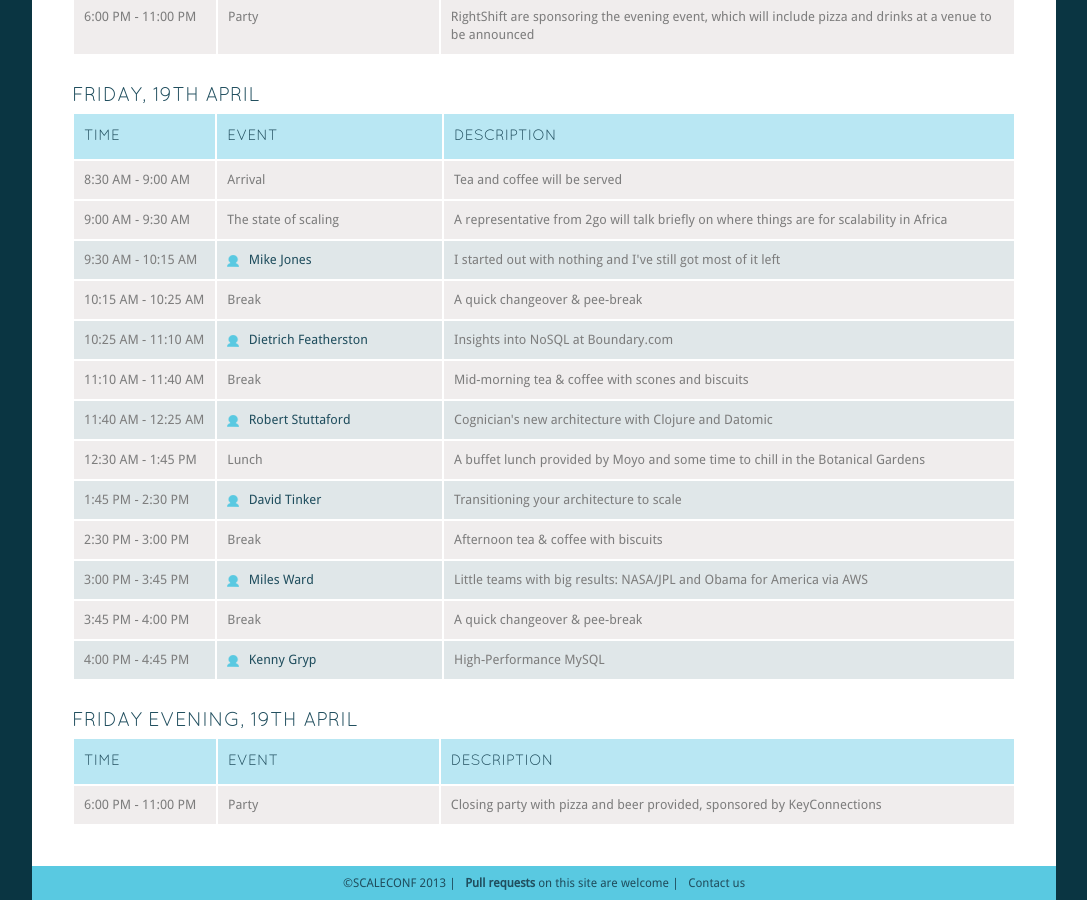
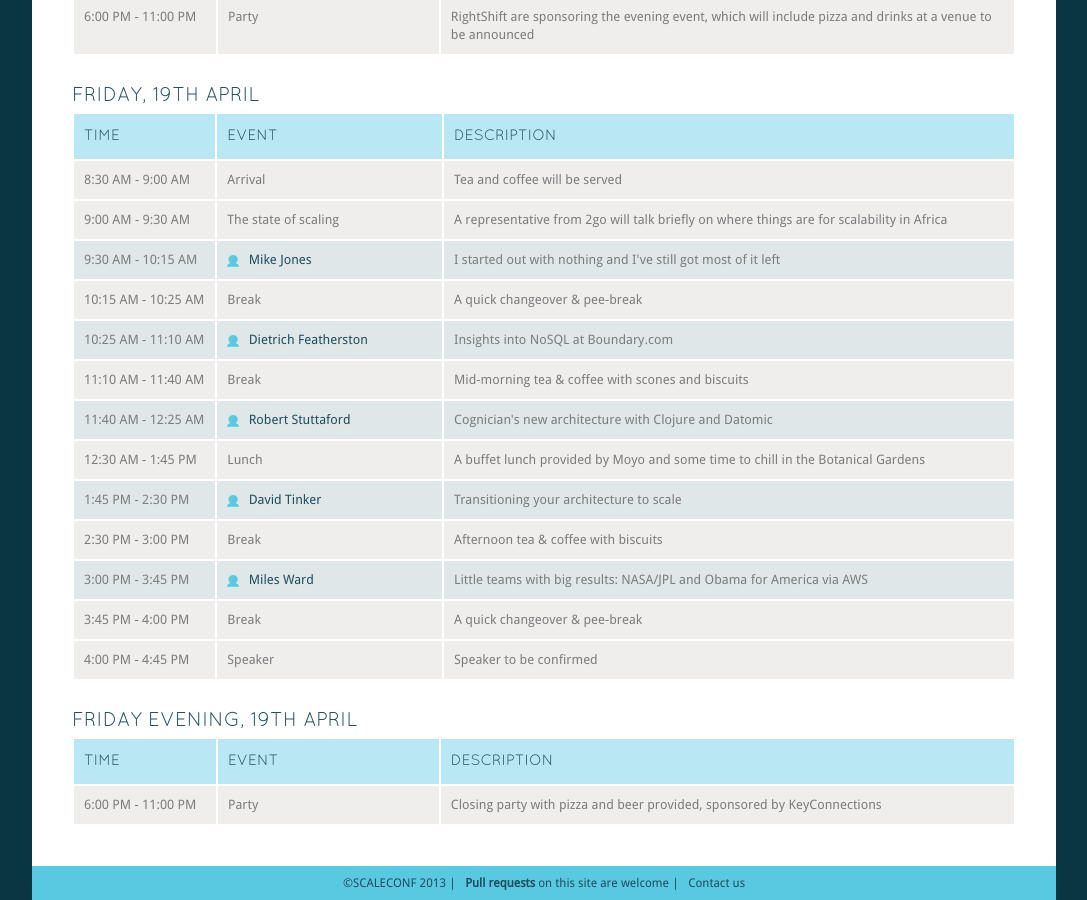
Before and after one commit to scaleconf/scaleconf.github.com, a Jekyll site: the page built from schedule.html, in a window 1280 px wide and 900 px high, scrolled down 1277 px. Shown: the whole window, without its empty margins (96-1183 px from the left). Built offline with Jekyll 4.4.1, drawn with Linux system fonts in a browser that asks for light colours; Markdown is read by kramdown in place of the engine named in the settings.

Commit message:
removed kenny gryp as a speaker

```diff
--- a/_config.yml
+++ b/_config.yml
@@ -190,15 +190,6 @@ speakers:
         hiding somewhere along the
         <a href='http://en.wikipedia.org/wiki/Current_River_(Missouri)'>Current River</a>.
     title: Insights into NoSQL at Boundary.com
-    abstract: Coming soon
-
-  kenny_gryp:
-    name: Kenny Gryp
-    company: Percona
-    role: Engineer
-    country: USA
-    bio: coming soon
-    title: High-Performance MySQL
     abstract: Coming soon
 
   mike_jones:
@@ -404,7 +395,8 @@ programme:
         event: Break
         description: A quick changeover & pee-break
       - time: 4:00 pm - 4:45 pm
-        speaker: kenny_gryp
+        event: Speaker
+        description: Speaker to be confirmed
   - day: Friday evening, 19th April
     schedule:
       - time: 6:00 pm - 11:00 pm
--- a/speakers/kenny_gryp.html
+++ /dev/null
@@ -1,4 +0,0 @@
----
-layout: speaker-info
-name: kenny_gryp
----
```
Also changed, not shown: images/speakers/kenny_gryp.large.jpg (deleted), images/speakers/kenny_gryp.medium.jpg (deleted), images/speakers/kenny_gryp.small.jpg (deleted).
